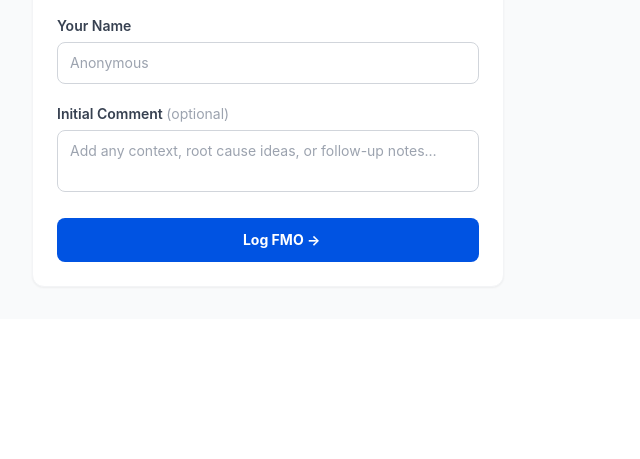
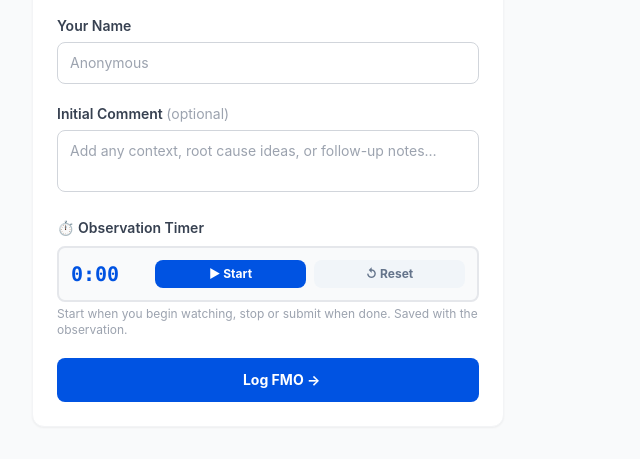
Before and after one commit to davidlian-ww/WasteHunter, a FastAPI app: page / in a window 1280 px wide. Shown: the part 896-1355 px from the top of the page, without its empty margins (0-640 px from the left). Before the commit the page ends 1184 px from the top, so only its background shows below. Run offline with FastAPI, Linux system fonts and the light colour scheme; data comes from the database, SQL or seed files in the repository; data that the repository does not hold is empty.

Commit message:
feat: observation timer + duration tracking (DB, UI, Teams webhook, PWA v7)

```diff
--- a/app/database.py
+++ b/app/database.py
@@ -143,6 +143,14 @@ def init_db():
                 CHECK (mitigation_status IN ('Not Started', 'In Progress', 'Completed', 'On Hold'))
             )
         """)
+
+        # ── Migration: add observation_duration_seconds if the column is missing ──
+        try:
+            cursor.execute(
+                "ALTER TABLE waste_observations ADD COLUMN observation_duration_seconds INTEGER DEFAULT NULL"
+            )
+        except Exception:
+            pass  # Column already exists — sqlite3 raises OperationalError, not a problem
 
         # Create indexes
         cursor.execute("CREATE INDEX IF NOT EXISTS idx_paths_site ON process_paths(site_id)")
@@ -573,6 +581,7 @@ def quick_log_observation(
     severity: str = "Medium",
     observed_by: str = "Anonymous",
     initial_comment: str = "",
+    observation_duration_seconds: Optional[int] = None,
 ) -> int:
     """One-shot: create observation (+ FMA + optional comment) from a path name."""
     step_id = get_or_create_process_path(process_path)
@@ -580,9 +589,11 @@ def quick_log_observation(
         cursor = conn.cursor()
         cursor.execute(
             """INSERT INTO waste_observations
-               (step_id, waste_category, title, description, severity, observed_by)
-               VALUES (?, ?, ?, ?, ?, ?)""",
-            (step_id, waste_category, title, description, severity, observed_by),
+               (step_id, waste_category, title, description, severity, observed_by,
+                observation_duration_seconds)
+               VALUES (?, ?, ?, ?, ?, ?, ?)""",
+            (step_id, waste_category, title, description, severity, observed_by,
+             observation_duration_seconds),
         )
         obs_id = cursor.lastrowid
         # Auto FMA record
@@ -618,6 +629,7 @@ def get_recent_observations(limit: int = 50) -> List[Dict[str, Any]]:
             """
             SELECT wo.id, wo.title, wo.description, wo.waste_category,
                    wo.severity, wo.status, wo.observed_by, wo.observed_at,
+                   wo.observation_duration_seconds,
                    pp.name AS path_name
             FROM waste_observations wo
             JOIN process_steps ps ON wo.step_id = ps.id
--- a/app/main.py
+++ b/app/main.py
@@ -129,6 +129,7 @@ async def quick_log(
     severity: str = Form("Medium"),
     observed_by: str = Form("Anonymous"),
     initial_comment: str = Form(""),
+    observation_duration_seconds: Optional[int] = Form(None),
 ):
     """Create one FMO and return the refreshed feed + updated stats."""
     quick_log_observation(
@@ -139,6 +140,7 @@ async def quick_log(
         severity=severity,
         observed_by=observed_by,
         initial_comment=initial_comment,
+        observation_duration_seconds=observation_duration_seconds,
     )
     stats = get_dashboard_stats()
     return templates.TemplateResponse(request, "components/observations_feed.html", {
--- a/app/sharepoint_sync.py
+++ b/app/sharepoint_sync.py
@@ -342,13 +342,17 @@ def import_from_json_export(raw_json: bytes) -> Dict[str, int]:
         if sev not in _VALID_SEVS:
             sev = "Medium"
 
+        raw_dur = entry.get("observation_duration_seconds")
+        duration = int(raw_dur) if isinstance(raw_dur, (int, float)) and raw_dur > 0 else None
+
         obs_id = quick_log_observation(
-            process_path    = entry.get("process_path") or "Atlas PWA",
-            waste_category  = wcat,
-            title           = title,
-            description     = entry.get("description") or "",
-            severity        = sev,
-            observed_by     = entry.get("observer") or "Floor Leader",
+            process_path                 = entry.get("process_path") or "Atlas PWA",
+            waste_category               = wcat,
+            title                        = title,
+            description                  = entry.get("description") or "",
+            severity                     = sev,
+            observed_by                  = entry.get("observer") or "Floor Leader",
+            observation_duration_seconds = duration,
         )
         if entry_id:
             _record_teams_sync("pwa-" + entry_id, obs_id)
--- a/app/templates/components/observations_feed.html
+++ b/app/templates/components/observations_feed.html
@@ -61,6 +61,16 @@
                 style="background:{{ ss.bg }};color:{{ ss.color }}">
             {{ obs.severity }}
           </span>
+          {% if obs.observation_duration_seconds %}
+          {% set dur = obs.observation_duration_seconds %}
+          {% set dur_m = (dur // 60) %}
+          {% set dur_s = (dur % 60) %}
+          <span class="inline-flex items-center gap-1 px-2.5 py-1 rounded-full text-xs font-bold"
+                style="background:#f0fdf4;color:#2a8703;border:1px solid #bbf7d0"
+                title="Observed for {{ dur_m }}m {{ dur_s }}s">
+            ⏱️ {% if dur_m > 0 %}{{ dur_m }}m {% endif %}{{ dur_s }}s
+          </span>
+          {% endif %}
         </div>
         <span class="text-xs text-gray-400 whitespace-nowrap">{{ obs.observed_at[:16].replace('T',' ') }}</span>
       </div>
--- a/app/templates/fma_dashboard.html
+++ b/app/templates/fma_dashboard.html
@@ -150,6 +150,32 @@
                     class="w-full px-3 py-2.5 border border-gray-300 rounded-lg text-sm focus:outline-none focus:ring-2 resize-none"></textarea>
         </div>
 
+        {# Observation Timer #}
+        <div>
+          <label class="block text-sm font-semibold text-gray-700 mb-2">⏱️ Observation Timer</label>
+          <input type="hidden" id="duration-input" name="observation_duration_seconds" value="">
+          <div class="flex items-center gap-3 p-3 rounded-lg border-2 border-gray-200 bg-gray-50">
+            <div id="desk-timer-display"
+                 class="font-mono text-xl font-bold tabular-nums"
+                 style="color:#0053e2;min-width:72px">0:00</div>
+            <div class="flex gap-2 flex-1">
+              <button type="button" id="desk-timer-start"
+                      onclick="deskTimerStart()"
+                      class="flex-1 py-1.5 rounded-lg text-xs font-bold text-white transition-all"
+                      style="background:#0053e2">▶ Start</button>
+              <button type="button" id="desk-timer-pause"
+                      onclick="deskTimerPause()"
+                      class="flex-1 py-1.5 rounded-lg text-xs font-bold transition-all hidden"
+                      style="background:#ffc220;color:#1e293b">⏸ Pause</button>
+              <button type="button" id="desk-timer-reset"
+                      onclick="deskTimerReset()"
+                      class="flex-1 py-1.5 rounded-lg text-xs font-bold transition-all"
+                      style="background:#f1f5f9;color:#64748b">↺ Reset</button>
+            </div>
+          </div>
+          <p class="text-xs text-gray-400 mt-1">Start when you begin watching, stop or submit when done. Saved with the observation.</p>
+        </div>
+
         <button type="submit"
                 class="w-full py-3 rounded-lg font-bold text-white text-sm transition-all hover:opacity-90 active:scale-95"
                 style="background:#0053e2">
@@ -183,6 +209,47 @@
 
 {% block extra_js %}
 <script>
+  /* ── Desktop Observation Stopwatch ─────────────────────────── */
+  let _deskStart = null, _deskElapsed = 0, _deskInterval = null;
+
+  function _deskFmt(s) {
+    const m = Math.floor(s / 60), sec = s % 60;
+    return m + ':' + String(sec).padStart(2,'0');
+  }
+  function _deskTick() {
+    const total = _deskElapsed + Math.floor((Date.now() - _deskStart) / 1000);
+    document.getElementById('desk-timer-display').textContent = _deskFmt(total);
+  }
+  function deskTimerStart() {
+    if (_deskInterval) return;
+    _deskStart = Date.now();
+    _deskInterval = setInterval(_deskTick, 500);
+    document.getElementById('desk-timer-start').classList.add('hidden');
+    document.getElementById('desk-timer-pause').classList.remove('hidden');
+  }
+  function deskTimerPause() {
+    if (!_deskInterval) return;
+    _deskElapsed += Math.floor((Date.now() - _deskStart) / 1000);
+    clearInterval(_deskInterval); _deskInterval = null; _deskStart = null;
+    document.getElementById('desk-timer-pause').classList.add('hidden');
+    document.getElementById('desk-timer-start').textContent = '▶ Resume';
+    document.getElementById('desk-timer-start').classList.remove('hidden');
+  }
+  function deskTimerReset() {
+    clearInterval(_deskInterval); _deskInterval = null; _deskStart = null; _deskElapsed = 0;
+    document.getElementById('desk-timer-display').textContent = '0:00';
+    document.getElementById('duration-input').value = '';
+    document.getElementById('desk-timer-pause').classList.add('hidden');
+    const sb = document.getElementById('desk-timer-start');
+    sb.textContent = '▶ Start'; sb.classList.remove('hidden');
+  }
+  function _deskCaptureDuration() {
+    // Capture current elapsed (whether running or paused)
+    let total = _deskElapsed;
+    if (_deskInterval && _deskStart) total += Math.floor((Date.now() - _deskStart) / 1000);
+    if (total > 0) document.getElementById('duration-input').value = total;
+  }
+
   /* ── Category selector ─────────────────────────── */
   function selectCategory(btn) {
     document.querySelectorAll('.cat-btn').forEach(b => {
@@ -235,18 +302,21 @@
       b.style.background  = '#f9fafb';
     });
     selectSeverity(document.querySelector('.sev-btn[data-severity="Medium"]'));
+    deskTimerReset();
 
     const toast = document.getElementById('log-success');
     toast.classList.remove('hidden');
     setTimeout(() => toast.classList.add('hidden'), 3000);
   }
 
-  /* ── Validate category before submit ───────────── */
+  /* ── Validate category + capture duration before submit ────── */
   document.getElementById('log-form').addEventListener('submit', function(e) {
     if (!document.getElementById('waste-category-input').value) {
       e.preventDefault();
       document.getElementById('cat-error').classList.remove('hidden');
+      return;
     }
+    _deskCaptureDuration();
   });
 </script>
 {% endblock %}
```
Also changed, not shown: atlas-fmo.html (+127 -8 lines).
